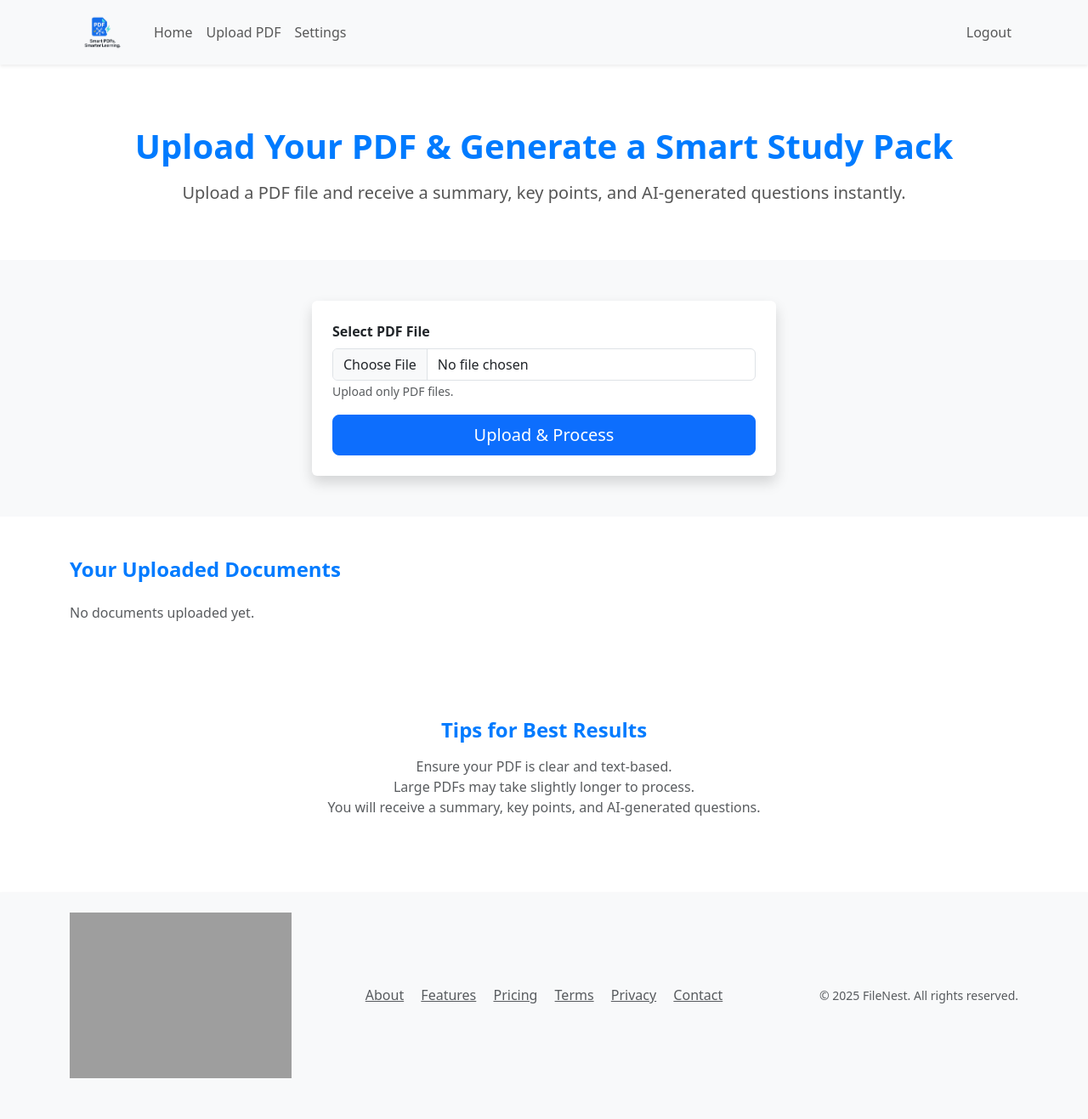
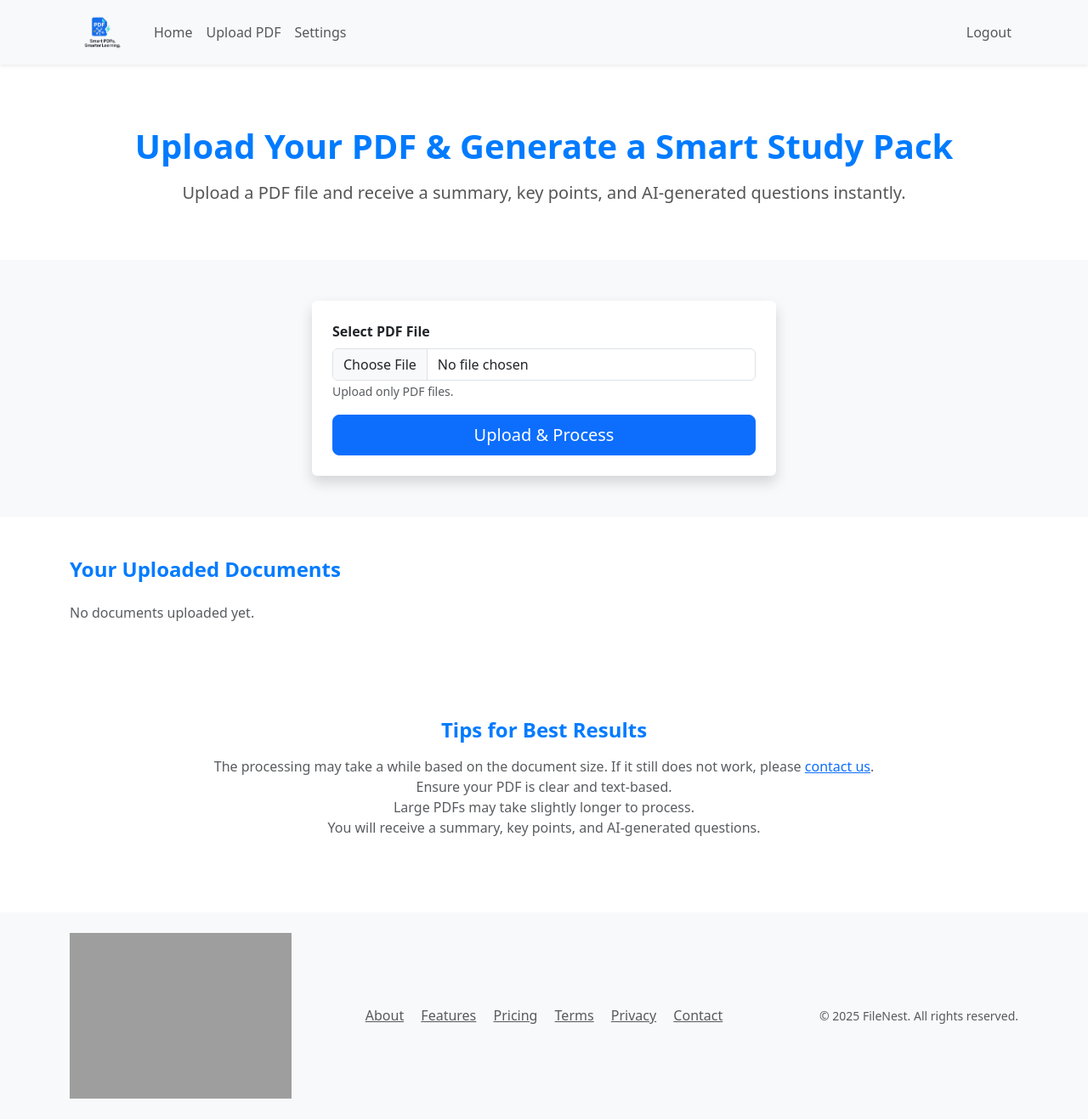
Before and after one commit to perkview/filenest, a Django app: page /upload/ in a window 1280 px wide. Shown: the whole page at 85% size. Before the commit the page ends 1269 px from the top, so only its background shows below. Run offline with Django 5.2, Linux system fonts and the light colour scheme; a user stored in the database is signed in; data comes from the database, SQL or seed files in the repository; some libraries are stand-ins or nearby versions; grey boxes are pictures that could not be loaded.

Commit message:
Update upload_pdf.html

```diff
--- a/templates/upload_pdf.html
+++ b/templates/upload_pdf.html
@@ -184,6 +184,11 @@
     <div class="container text-center">
         <h4 class="fw-bold mb-3" style="color:#007BFF;">Tips for Best Results</h4>
         <ul class="list-unstyled text-muted">
+             <li>
+                The processing may take a while based on the document size.
+                If it still does not work, please
+                <a href="{% url 'contact' %}">contact us</a>.
+            </li>
             <li>Ensure your PDF is clear and text-based.</li>
             <li>Large PDFs may take slightly longer to process.</li>
             <li>You will receive a summary, key points, and AI-generated questions.</li>
```
